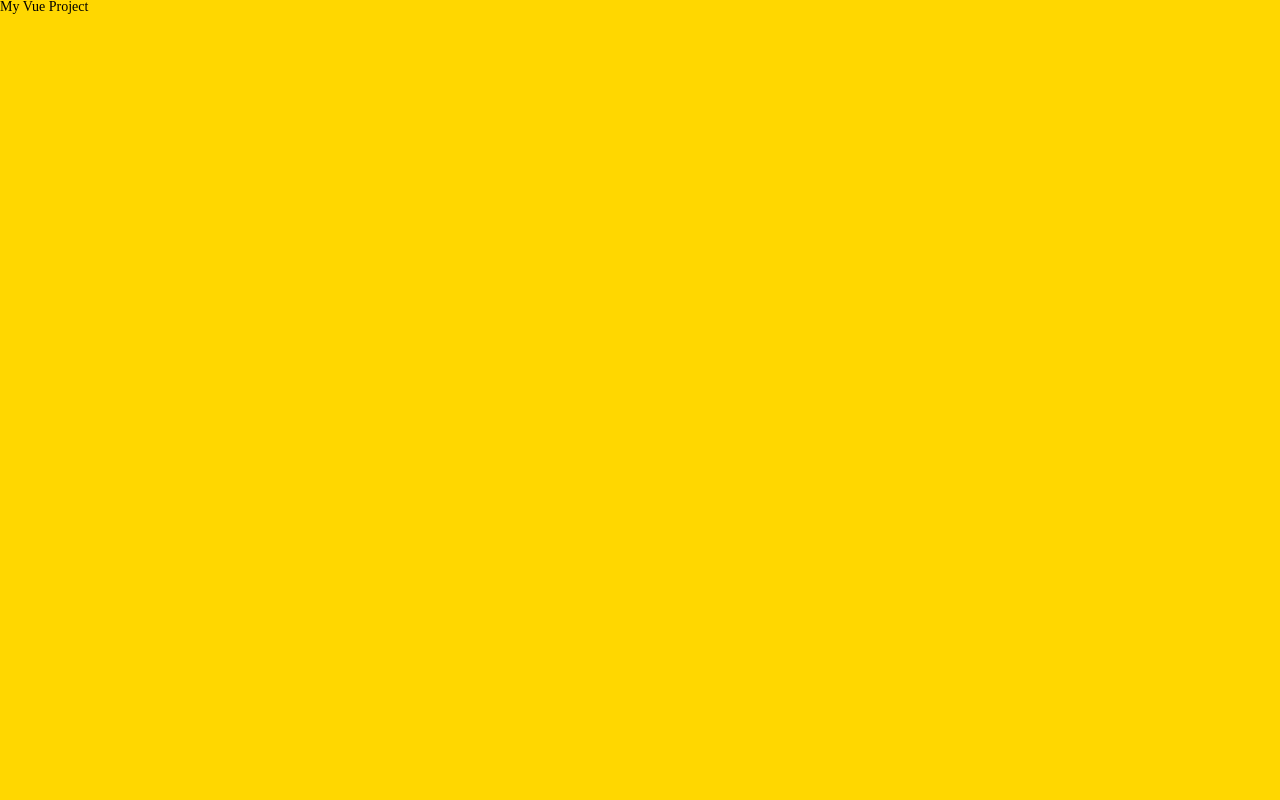
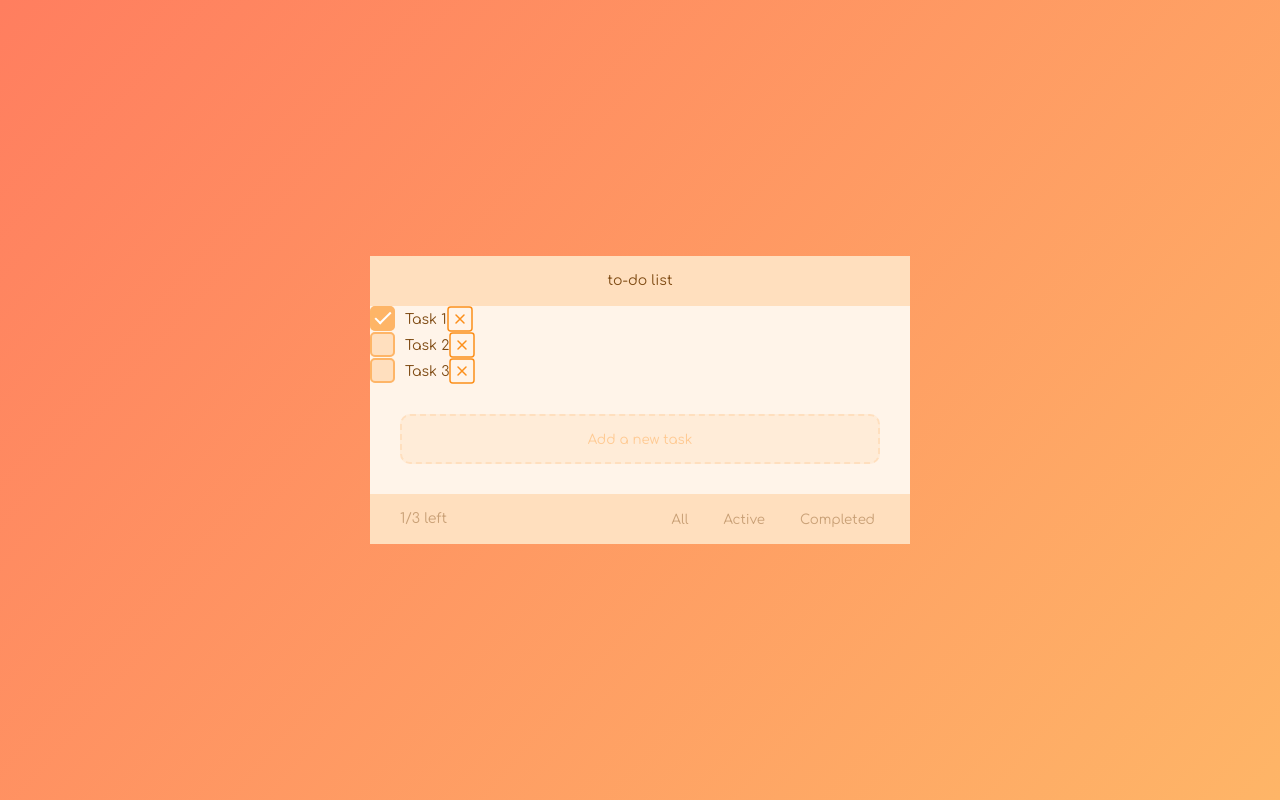
Before and after one commit to nstppbl/vue-project, a Vue app: page / in a window 1280 px wide. Built offline with nearby package versions, Linux system fonts and the light colour scheme.

Commit message:
make div structure and start styling

```diff
--- a/src/App.vue
+++ b/src/App.vue
@@ -1,13 +1,163 @@
 <template>
   <div id="app">
-    <h1>My Vue Project</h1>
+    <div class="container">
+      <div class="form-header">
+        <div class="title form-header__title">to-do list</div>
+      </div>
+      <div class="form-body">
+            <div class="item form-bodyitem form-bodyitem--active">
+              <label class="checkbox-container">
+                <span class="checkbox-label">Task 1</span>
+                <input type="checkbox" checked="checked">
+                <span class="checkmark"></span>
+                <span class="checkmark-border"></span>
+              </label>
+              <a href="#" class="close-button form-body__close-button">
+                <img src="@/assets/icons/close-icon.svg" alt="close-icon">
+              </a>
+            </div>
+            <div class="item form-bodyitem form-bodyitem--active">
+              <label class="checkbox-container">
+                <span class="checkbox-label">Task 2</span>
+                <input type="checkbox">
+                <span class="checkmark"></span>
+                <span class="checkmark-border"></span>
+              </label>
+                <a href="#" class="close-button form-body__close-button">
+                  <img src="@/assets/icons/close-icon.svg" alt="close-icon">
+                </a>
+            </div>
+            <div class="item form-bodyitem form-bodyitem--active">
+              <label class="checkbox-container">
+                <span class="checkbox-label">Task 3</span>
+                <input type="checkbox">
+                <span class="checkmark"></span>
+                <span class="checkmark-border"></span>
+              </label>
+                <a href="#" class="close-button form-body__close-button">
+                  <img src="@/assets/icons/close-icon.svg" alt="close-icon">
+                </a>
+            </div>
+      <button class="button form-body__button">Add a new task</button>
+    </div>
+    <div class="form-footer">
+      <div class="task-qty form-footer__task-qty">1/3 left</div>
+      <div class="task-status">
+        <button class="status task-statusstatus task-statusstatus--active">All</button>
+        <button class="status task-status__status">Active</button>
+        <button class="status task-status__status">Completed</button>
+      </div>
+    </div>
+    </div>
   </div>
 </template>
 
 <style lang="scss">
 
+
 body {
-  background-color: $test-color;
+    display: flex;
+    flex-direction: column;
+    align-items: center;
+    justify-content: center;
+    background: $background-gradient;
+    overflow: hidden;
+    font-family: 'Comfortaa';
 }
 
+
+%flex-element-center {
+    display: flex;
+    justify-content: center;
+    align-items: center;
+  }
+
+
+.container {
+    width: 540px;
+    background-color: #FFF4E9;
+    margin: 0 auto;
+    text-align: center;
+    color: $text-color-dark;
+}
+.form-header {
+    @extend %flex-element-center;
+    height: 50px;
+    background-color: $base-color ;
+  &__title {
+  }
+}
+
+.form-body {
+  &__item {
+            display: flex;
+            justify-content: space-between;
+            width: 480px;
+            height: 50px;
+            background-color: $base-color;
+            margin: 30px auto;
+            padding-left: 20px;
+            padding-right: 20px;
+            border-radius: 10px;
+            @extend %flex-element-center;
+
+  }
+
+  &__item--active {
+  }
+
+  &__button {
+            width: 480px;
+            height: 50px;
+            background-color: #FFECD8;
+            margin: 30px auto;
+            border-radius: 10px;
+            border-style: dashed;
+            border-width: 2px;
+            border-color: $base-color;
+            @extend %flex-element-center;
+  }
+}
+.item {
+    display: flex;
+}
+.button {
+    color: rgba(255, 202, 147, 1);
+}
+.form-footer {
+    @extend %flex-element-center;
+    justify-content: space-between;
+    height: 50px;
+    padding-left: 30px;
+    padding-right: 30px;
+    background-color: $base-color ;
+    color: $text-color-light;
+  &__task-qty {
+  }
+}
+.task-qty {
+}
+.task-status {
+    display: flex;
+  &__status {
+  }
+
+  &__status--active {
+            border-radius: 5px;
+            border-style: solid;
+            border-width: 1px;
+            border-color: $text-color-light;
+  }
+}
+.status {
+    margin-left: 25px;
+    padding: 5px;
+    background-color: $base-color;
+    color: $text-color-light;
+}
+
+
+
+
+
 </style>
--- /dev/null
+++ b/src/assets/styles/custom-checkbox.scss
@@ -0,0 +1,105 @@
+/* Start checkbox-styling */
+
+.checkbox-label {
+    position: relative;
+    top: 7px;
+}
+
+
+.checkbox-container {
+    display: block;
+    position: relative;
+    padding-left: 35px;
+    margin-bottom: 12px;
+    cursor: pointer;
+    -webkit-user-select: none;
+    -moz-user-select: none;
+    -ms-user-select: none;
+    user-select: none;
+
+    input {
+      position: absolute;
+      opacity: 0;
+      cursor: pointer;
+      height: 0;
+      width: 0;
+    }
+  }
+
+  /* Hide the browser's default checkbox */
+
+  /* Create a custom checkbox */
+
+  .checkmark {
+    position: absolute;
+    top: 0;
+    left: 0;
+    height: 25px;
+    width: 25px;
+    background-color: #FFDFBE;
+    border-radius: 5px;
+    border-style: solid;
+    border-width: 1px;
+    border-color: $base-color;
+  }
+
+  /* On mouse-over, add a background color */
+
+  .checkbox-container {
+    &:hover input ~ .checkmark {
+      background-color: #FEB567;
+
+    }
+
+    input:checked ~ .checkmark {
+      background-color: #FEB567;
+    }
+  }
+
+  /* When the checkbox is checked, add a background */
+
+  /* Create the checkmark/indicator (hidden when not checked) */
+
+  .checkmark:after {
+    content: "";
+    position: absolute;
+    display: none;
+
+  }
+
+  /* Show the checkmark when checked */
+
+  .checkbox-container {
+    input:checked ~ .checkmark:after {
+      display: block;
+    }
+
+    .checkmark:after {
+    left: 8px;
+    top: 1px;
+    width: 8px;
+    height: 16px;
+    border: solid white;
+    border-width: 0 2px 2px 0;
+      -webkit-transform: rotate(45deg);
+      -ms-transform: rotate(45deg);
+      transform: rotate(45deg);
+    }
+  }
+
+  /* Style the checkmark/indicator */
+
+
+.checkmark-border {
+  position: absolute;
+    top: 0;
+    left: 0;
+    height: 25px;
+    width: 25px;
+    border-radius: 5px;
+    border-style: solid;
+    border-width: 2px;
+    border-color: #FEB567;
+}
+
+/* End checkbox-styling */
--- a/src/assets/styles/styles.scss
+++ b/src/assets/styles/styles.scss
@@ -1,2 +1,3 @@
 @import './variables.scss';
 @import './reset-style.scss';
+@import './custom-checkbox.scss';
--- a/src/assets/styles/variables.scss
+++ b/src/assets/styles/variables.scss
@@ -1 +1,6 @@
-$test-color: gold;
+@import url(https://fonts.googleapis.com/css?family=Comfortaa:300,regular,500,600,700);
+
+$background-gradient: linear-gradient(131deg, rgba(255,126,95,1) 0%, rgba(254,181,103,1) 100%);
+$base-color: #FFDFBE;
+$text-color-dark: #7F4B13;
+$text-color-light: rgba(127, 75, 19, 0.42);
```
Also changed, not shown: src/assets/icons/close-icon.svg (added).
